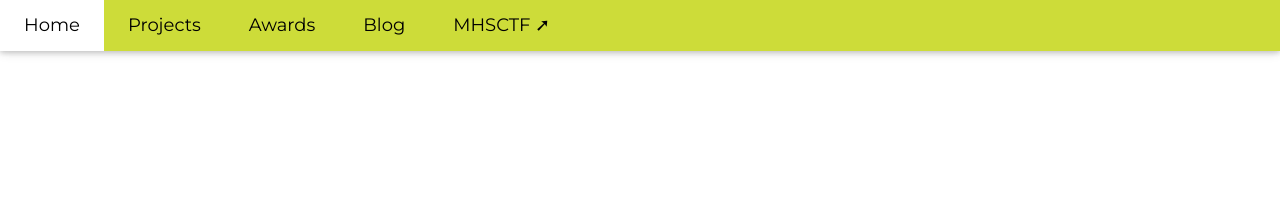
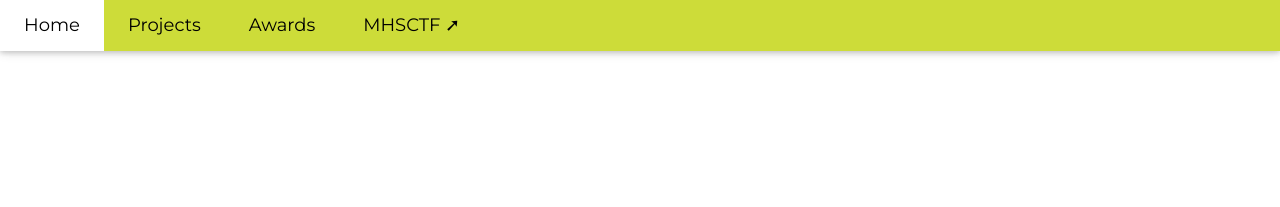
Before and after one commit to 0xmmalik/0xmmalik.github.io, a Jekyll site: the page header.html, which Jekyll copies as it is, in a window 1280 px wide. Shown: the top 207 px of the page. Built offline with Jekyll 4.4.1, drawn with Linux system fonts in a browser that asks for light colours.

Commit message:
removed blog from nav

```diff
--- a/header.html
+++ b/header.html
@@ -29,7 +29,7 @@
         <a class="w3-bar-item w3-button w3-hide-small w3-padding-large w3-hover-white" href="/">Home</a>
         <a class="w3-bar-item w3-button w3-hide-small w3-padding-large w3-hover-white" href="/projects">Projects</a>
         <a class="w3-bar-item w3-button w3-hide-small w3-padding-large w3-hover-white" href="/experience">Awards</a>
-        <a class="w3-bar-item w3-button w3-hide-small w3-padding-large w3-hover-white" href="/blog">Blog</a>
+<!--         <a class="w3-bar-item w3-button w3-hide-small w3-padding-large w3-hover-white" href="/blog">Blog</a> -->
         <a class="w3-bar-item w3-button w3-hide-small w3-padding-large w3-hover-white" href="https://mhsctf.0xmmalik.repl.co" target="_blank">MHSCTF ➚</a>
     </div>
 
```
